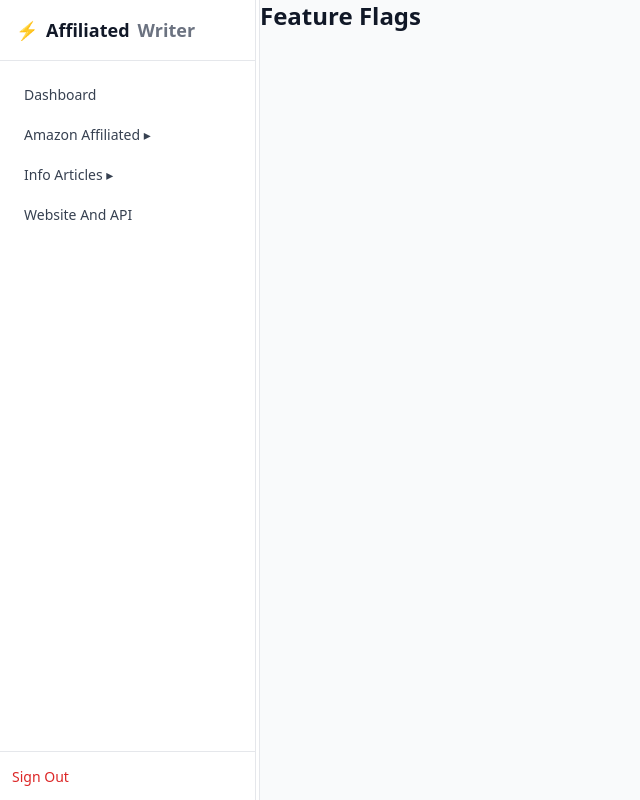
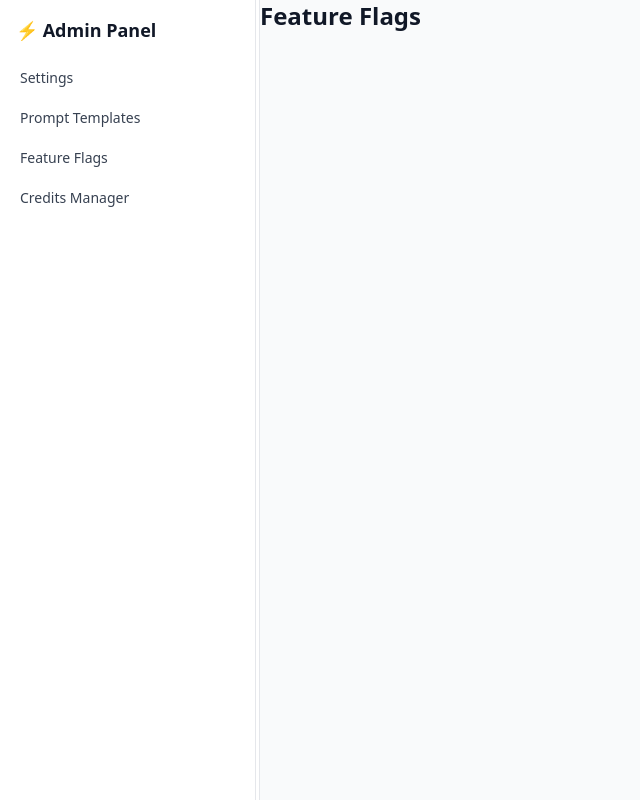
Before and after one commit to affiliatedwriter/affiliated-writer-dashboard, a Next.js app: page /admin in a window 1280 px wide. Shown: the whole page, without its empty margins (0-640 px from the left). Built offline with nearby package versions, Linux system fonts and the light colour scheme.

Commit message:
fix: update auth, sidebar, and admin/user access logic

```diff
--- a/src/app/(site)/layout.tsx
+++ b/src/app/(site)/layout.tsx
@@ -1,9 +1,23 @@
-import ClientShell from "@/components/ClientShell";
+"use client";
 
-export default function SiteLayout({
-  children,
-}: {
-  children: React.ReactNode;
-}) {
-  return <ClientShell>{children}</ClientShell>;
+import { useEffect } from "react";
+import { useRouter } from "next/navigation";
+import { isAuthed, getUserRole } from "@/lib/auth";
+import Sidebar from "@/components/Sidebar";
+
+export default function RootLayout({ children }: { children: React.ReactNode }) {
+  const router = useRouter();
+
+  useEffect(() => {
+    if (!isAuthed()) {
+      router.replace("/login");
+    }
+  }, [router]);
+
+  return (
+    <div className="flex min-h-screen bg-gray-50">
+      <Sidebar />
+      <main className="flex-1 p-6">{children}</main>
+    </div>
+  );
 }
--- a/src/components/AdminSidebar.tsx
+++ b/src/components/AdminSidebar.tsx
@@ -2,34 +2,16 @@
 
 import Link from "next/link";
 import { usePathname } from "next/navigation";
-import { useEffect, useState } from "react";
 
-type UserRole = "admin" | "user";
-
-/** ডেমো: লোকালস্টোরেজ থেকে রোল পড়া */
-function getUserRole(): UserRole {
-  if (typeof window === "undefined") return "user";
-  const token = localStorage.getItem("token");
-  // 👇 উদাহরণ হিসেবে 'admin' সেট করা আছে, বাস্তবে API দিয়ে নির্ধারণ করবে
-  const role = localStorage.getItem("role");
-  return (role as UserRole) || (token ? "admin" : "user");
-}
-
-function NavItem({
-  href,
-  label,
-}: {
-  href: string;
-  label: string;
-}) {
-  const pathname = usePathname();
-  const active = pathname === href || pathname.startsWith(href + "/");
+function NavItem({ href, label }: { href: string; label: string }) {
+  const path = usePathname();
+  const active = path === href || path.startsWith(href + "/");
   return (
     <Link
       href={href}
-      className={`block rounded-md px-3 py-2 text-sm transition ${
+      className={`block px-3 py-2 text-sm rounded-md transition ${
         active
-          ? "bg-gray-100 text-gray-900 font-semibold"
+          ? "bg-gray-100 font-semibold text-gray-900"
           : "text-gray-700 hover:bg-gray-50"
       }`}
     >
@@ -39,93 +21,15 @@ function NavItem({
 }
 
 export default function AdminSidebar() {
-  const [role, setRole] = useState<UserRole>("user");
-  const [openAmazon, setOpenAmazon] = useState(false);
-  const [openInfo, setOpenInfo] = useState(false);
-  const pathname = usePathname();
-
-  useEffect(() => {
-    setRole(getUserRole());
-  }, []);
-
-  // রুট পরিবর্তন হলে সাবমেনু টগল বন্ধ রাখো
-  useEffect(() => {
-    setOpenAmazon(false);
-    setOpenInfo(false);
-  }, [pathname]);
-
   return (
-    <aside className="h-screen w-64 border-r bg-white flex flex-col">
-      {/* ব্র্যান্ড */}
-      <div className="p-4 border-b flex items-center gap-2 font-semibold text-lg">
-        <span className="text-amber-500">⚡</span>
-        <span>Affiliated</span>
-        <span className="text-gray-500">Writer</span>
-      </div>
-
-      <nav className="flex-1 overflow-y-auto px-3 py-4 space-y-1">
-        <NavItem href="/dashboard" label="Dashboard" />
-
-        {/* ✏️ User Articles Section */}
-        <button
-          type="button"
-          className="w-full text-left rounded-md px-3 py-2 text-sm text-gray-700 hover:bg-gray-50"
-          onClick={() => setOpenAmazon((v) => !v)}
-          aria-expanded={openAmazon}
-        >
-          Amazon Affiliated {openAmazon ? "▾" : "▸"}
-        </button>
-        {openAmazon && (
-          <div className="ml-3 space-y-1">
-            <NavItem href="/articles/single" label="Single Product" />
-            <NavItem href="/articles/amazon" label="Amazon (Bulk)" />
-          </div>
-        )}
-
-        <button
-          type="button"
-          className="w-full text-left rounded-md px-3 py-2 text-sm text-gray-700 hover:bg-gray-50"
-          onClick={() => setOpenInfo((v) => !v)}
-          aria-expanded={openInfo}
-        >
-          Info Articles {openInfo ? "▾" : "▸"}
-        </button>
-        {openInfo && (
-          <div className="ml-3 space-y-1">
-            <NavItem href="/articles/manual" label="Manual" />
-            <NavItem href="/articles/bulk" label="Bulk Info Article" />
-          </div>
-        )}
-
-        <NavItem href="/publish" label="Website And API" />
-
-        {/* 👑 শুধুমাত্র Admin এর জন্য */}
-        {role === "admin" && (
-          <>
-            <div className="mt-2 border-t pt-2 text-xs font-semibold text-gray-500 px-3">
-              Admin Panel
-            </div>
-            <NavItem href="/admin/settings" label="Settings" />
-            <NavItem href="/admin/prompt-templates" label="Prompt Templates" />
-            <NavItem href="/admin/feature-flags" label="Feature Flags" />
-            <NavItem href="/admin/credits" label="Credits Manager" />
-          </>
-        )}
+    <aside className="h-screen w-64 bg-white border-r overflow-y-auto">
+      <div className="p-4 font-semibold text-lg">⚡ Admin Panel</div>
+      <nav className="px-2 space-y-1">
+        <NavItem href="/admin/settings" label="Settings" />
+        <NavItem href="/admin/prompt-templates" label="Prompt Templates" />
+        <NavItem href="/admin/feature-flags" label="Feature Flags" />
+        <NavItem href="/admin/credits" label="Credits Manager" />
       </nav>
-
-      {/* Sign out */}
-      <div className="border-t p-3">
-        <button
-          onClick={() => {
-            localStorage.removeItem("token");
-            localStorage.removeItem("role");
-            window.location.href = "/login";
-          }}
-          className="w-full text-left text-red-600 hover:text-red-700 text-sm"
-        >
-          Sign Out
-        </button>
-      </div>
     </aside>
   );
 }
--- a/src/components/Sidebar.tsx
+++ b/src/components/Sidebar.tsx
@@ -1,133 +1,56 @@
-// File: src/components/Sidebar.tsx
 "use client";
 
 import Link from "next/link";
 import { usePathname } from "next/navigation";
-import { useEffect, useMemo, useState } from "react";
+import { getUserRole } from "@/lib/auth";
+import { useEffect, useState } from "react";
 
-/* ---------- Small helper ---------- */
-function cx(...xs: Array<string | false | undefined>) {
-  return xs.filter(Boolean).join(" ");
-}
-
-/* ---------- A single nav row ---------- */
-function NavItem({
-  href,
-  children,
-}: {
-  href: string;
-  children: React.ReactNode;
-}) {
-  const pathname = usePathname();
-  const active =
-    pathname === href ||
-    (href !== "/" && pathname?.startsWith(href + "/"));
-
+function NavItem({ href, label }: { href: string; label: string }) {
+  const path = usePathname();
+  const active = path === href || path.startsWith(href + "/");
   return (
     <Link
       href={href}
-      className={cx(
-        "block rounded-md px-3 py-2 text-sm transition",
+      className={`block px-3 py-2 text-sm rounded-md transition ${
         active
-          ? "bg-gray-100 text-gray-900 font-medium"
+          ? "bg-gray-100 font-semibold text-gray-900"
           : "text-gray-700 hover:bg-gray-50"
-      )}
-      aria-current={active ? "page" : undefined}
+      }`}
     >
-      {children}
+      {label}
     </Link>
   );
 }
 
-/* ---------- Sidebar (User area only) ---------- */
 export default function Sidebar() {
-  const pathname = usePathname() || "/";
+  const [role, setRole] = useState<"admin" | "user">("user");
 
-  // Safety: if somehow rendered under /admin, hide (admin has its own sidebar)
-  if (pathname.startsWith("/admin")) return null;
-
-  // Expand groups based on the current route
-  const autoOpen = useMemo(() => {
-    return {
-      amazon:
-        pathname.startsWith("/articles/single") ||
-        pathname.startsWith("/articles/amazon"),
-      info:
-        pathname.startsWith("/articles/manual") ||
-        pathname.startsWith("/articles/bulk"),
-    };
-  }, [pathname]);
-
-  const [openAmazon, setOpenAmazon] = useState(autoOpen.amazon);
-  const [openInfo, setOpenInfo] = useState(autoOpen.info);
-
-  // Keep accordion state in sync when navigating
   useEffect(() => {
-    setOpenAmazon(autoOpen.amazon);
-    setOpenInfo(autoOpen.info);
-  }, [autoOpen]);
+    setRole(getUserRole());
+  }, []);
 
   return (
     <aside className="h-screen w-64 bg-white border-r overflow-y-auto">
-      {/* Brand */}
-      <div className="px-4 py-4">
-        <div className="flex items-center gap-2 font-semibold text-lg">
-          <span className="text-amber-500">⚡</span>
-          <span>Affiliated</span>
-          <span className="text-gray-500">Writer</span>
-        </div>
+      <div className="px-4 py-4 flex items-center gap-2 font-semibold text-lg">
+        ⚡ <span>Affiliated</span> <span className="text-gray-500">Writer</span>
       </div>
 
-      {/* Nav */}
-      <nav className="px-3 pb-6 space-y-1">
-        <NavItem href="/dashboard">Dashboard</NavItem>
-        <NavItem href="/articles">Articles</NavItem>
+      <nav className="px-2 space-y-1">
+        <NavItem href="/dashboard" label="Dashboard" />
+        <NavItem href="/articles" label="Articles" />
+        <NavItem href="/publish" label="Website & API" />
 
-        {/* Amazon group */}
-        <button
-          type="button"
-          className="w-full text-left rounded-md px-3 py-2 text-sm text-gray-700 hover:bg-gray-50"
-          onClick={() => setOpenAmazon((v) => !v)}
-          aria-expanded={openAmazon}
-          aria-controls="nav-amazon"
-        >
-          Amazon Affiliated {openAmazon ? "▾" : "▸"}
-        </button>
-        {openAmazon && (
-          <div id="nav-amazon" className="ml-3 space-y-1">
-            <NavItem href="/articles/single">Single Product</NavItem>
-            <NavItem href="/articles/amazon">Amazon (Bulk)</NavItem>
-          </div>
+        {role === "admin" && (
+          <>
+            <div className="mt-2 border-t pt-2 text-xs font-semibold text-gray-500 px-3">
+              Admin
+            </div>
+            <NavItem href="/admin/settings" label="Settings" />
+            <NavItem href="/admin/prompt-templates" label="Prompt Templates" />
+            <NavItem href="/admin/feature-flags" label="Feature Flags" />
+            <NavItem href="/admin/credits" label="Credits Manager" />
+          </>
         )}
-
-        {/* Info group */}
-        <button
-          type="button"
-          className="w-full text-left rounded-md px-3 py-2 text-sm text-gray-700 hover:bg-gray-50"
-          onClick={() => setOpenInfo((v) => !v)}
-          aria-expanded={openInfo}
-          aria-controls="nav-info"
-        >
-          Info Articles {openInfo ? "▾" : "▸"}
-        </button>
-        {openInfo && (
-          <div id="nav-info" className="ml-3 space-y-1">
-            <NavItem href="/articles/manual">Manual</NavItem>
-            <NavItem href="/articles/bulk">Bulk Info Article</NavItem>
-          </div>
-        )}
-
-        <NavItem href="/publish">Website And Api</NavItem>
-
-        {/* Admin section links (still visible, but this is *user* sidebar).
-            Clicking these navigates to /admin where the AdminSidebar takes over. */}
-        <div className="mt-2 border-t pt-2 text-xs font-semibold text-gray-500 px-3">
-          Admin
-        </div>
-        <NavItem href="/admin/settings">Settings</NavItem>
-        <NavItem href="/admin/prompt-templates">Prompt Templates</NavItem>
-        <NavItem href="/admin/feature-flags">Feature Flags</NavItem>
-        <NavItem href="/admin/credits">Credits Manager</NavItem>
       </nav>
     </aside>
   );
```
Also changed, not shown: src/lib/api.ts (+15 -58 lines), src/lib/auth.ts (+20 -5 lines), 1 other file (tests, documents, lock files or other folders).
